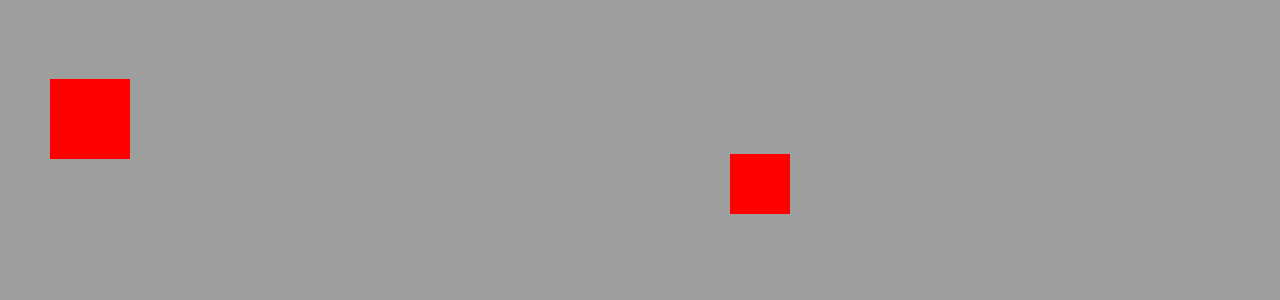
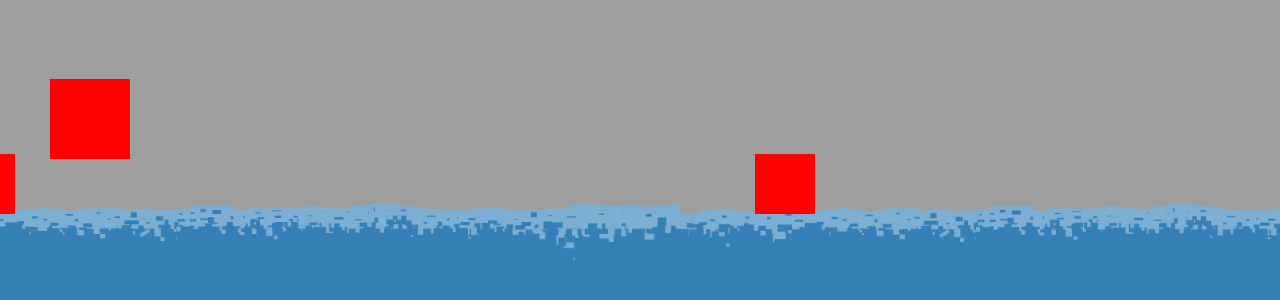
Before and after one commit to Ben-Worrall/SkySurfer, a plain HTML site: page index.html in a window 1280 px wide. Shown: the part 486-786 px from the top of the page. Drawn offline with Linux system fonts and the light colour scheme; animation ran at ten frames a second.

Commit message:
fixed sea flickering a bit

```diff
--- a/index.html
+++ b/index.html
@@ -19,20 +19,7 @@
 
 
 </div>
-<script>
-     var BGwaterAR = [
-            "./assets/background/water/BACKGROUND WATER 1.png",
-            "./assets/background/water/BACKGROUND WATER 2.png",
-            "./assets/background/water/BACKGROUND WATER 3.png",
-            "./assets/background/water/BACKGROUND WATER 4.png"
-        ]
 
-    for(let i=0; i < BGwaterAR.length; i++){
-        var img=new Image();
-        img.src=BGwaterAR[i];
-    }
-
-</script>
 
 <script  src="scripts/background.js"></script>
 <script src="scripts/backgroundWater.js"></script>
--- a/main.js
+++ b/main.js
@@ -14,7 +14,7 @@ class Game {
         this.numberOfObstacles = 10
 
         //gravity pulls player down 1 pixel per frame
-        this.gravity = 0.1
+        this.gravity = 0.5
 
 
         this.resize(window.innerWidth, window.innerHeight)
@@ -40,26 +40,8 @@ class Game {
         })
 
 
-       //cycle through water scenes array
-
-        var BGwaterAR = [
-            "./assets/background/water/BACKGROUND WATER 1.png",
-            "./assets/background/water/BACKGROUND WATER 2.png",
-            "./assets/background/water/BACKGROUND WATER 3.png",
-            "./assets/background/water/BACKGROUND WATER 4.png"
-        ]
-        let count = 0;
-        function loopForever(){
-
-            document.getElementById('BackgroundWaterDiv').src = BGwaterAR[count]
-            count++;
-            if (count === BGwaterAR.length) {
-                count = 0;
-              }
 
 
-        }
-        setInterval(loopForever, 250);
 
 
 
@@ -138,4 +120,13 @@ window.addEventListener('load', function(){
         requestAnimationFrame(animate)
     }
     requestAnimationFrame(animate)
+
+
+
+
+
+
+
+
+
 })
--- a/scripts/SeaObstacles.js
+++ b/scripts/SeaObstacles.js
@@ -10,7 +10,7 @@ class SeaObstacle {
 
     }
     update(){
-        this.x -= this.game.speed + 1
+        this.x -= this.game.speed + 0.5
 
     }
     draw(){
--- a/scripts/backgroundWater.js
+++ b/scripts/backgroundWater.js
@@ -7,6 +7,38 @@ class BackgroundWater {
         this.scaledWidth;
         this.scaledHeight;
         this.x
+
+
+
+        //cycle through water scenes array
+
+     var BGwaterAR = [
+        "./assets/background/water/BACKGROUND WATER 1.png",
+        "./assets/background/water/BACKGROUND WATER 2.png",
+        "./assets/background/water/BACKGROUND WATER 3.png",
+        "./assets/background/water/BACKGROUND WATER 4.png"
+    ]
+
+    var count = 0;
+    var fps = 4;
+
+function draw() {
+    setTimeout(function() {
+        requestAnimationFrame(draw);
+        var img=new Image();
+        img.src=BGwaterAR[count];
+        document.getElementById('BackgroundWaterDiv').src = img.src
+
+        count++;
+        if (count === BGwaterAR.length) {
+            count = 0;
+          }
+
+
+    }, 1000 / fps);
+}
+
+draw();
     }
     update(){
         this.x -= this.game.speed
@@ -20,6 +52,9 @@ class BackgroundWater {
         this.game.ctx.drawImage(this.image, this.x + this.scaledWidth, 0, this.scaledWidth, this.scaledHeight)
 
 
+
+
+
     }
     resize(){
         this.scaledWidth = this.width * this.game.ratio
```
